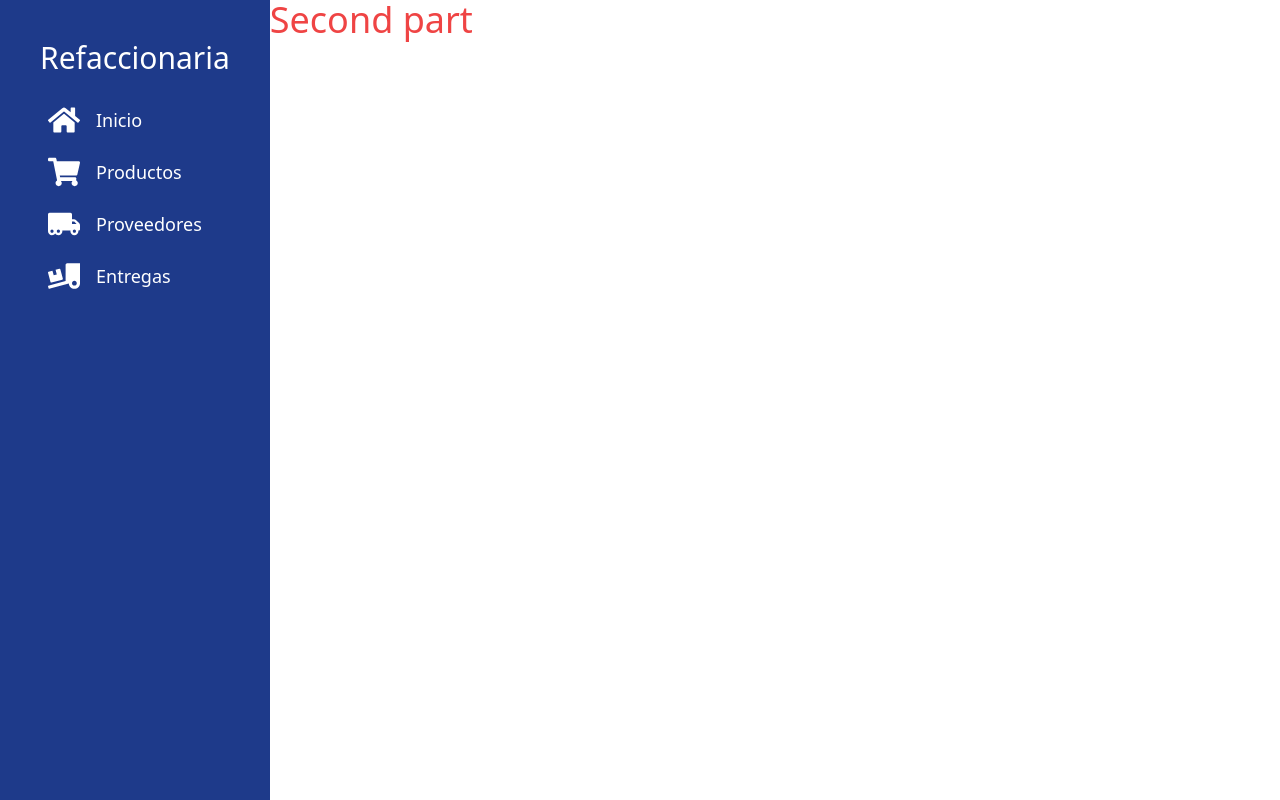
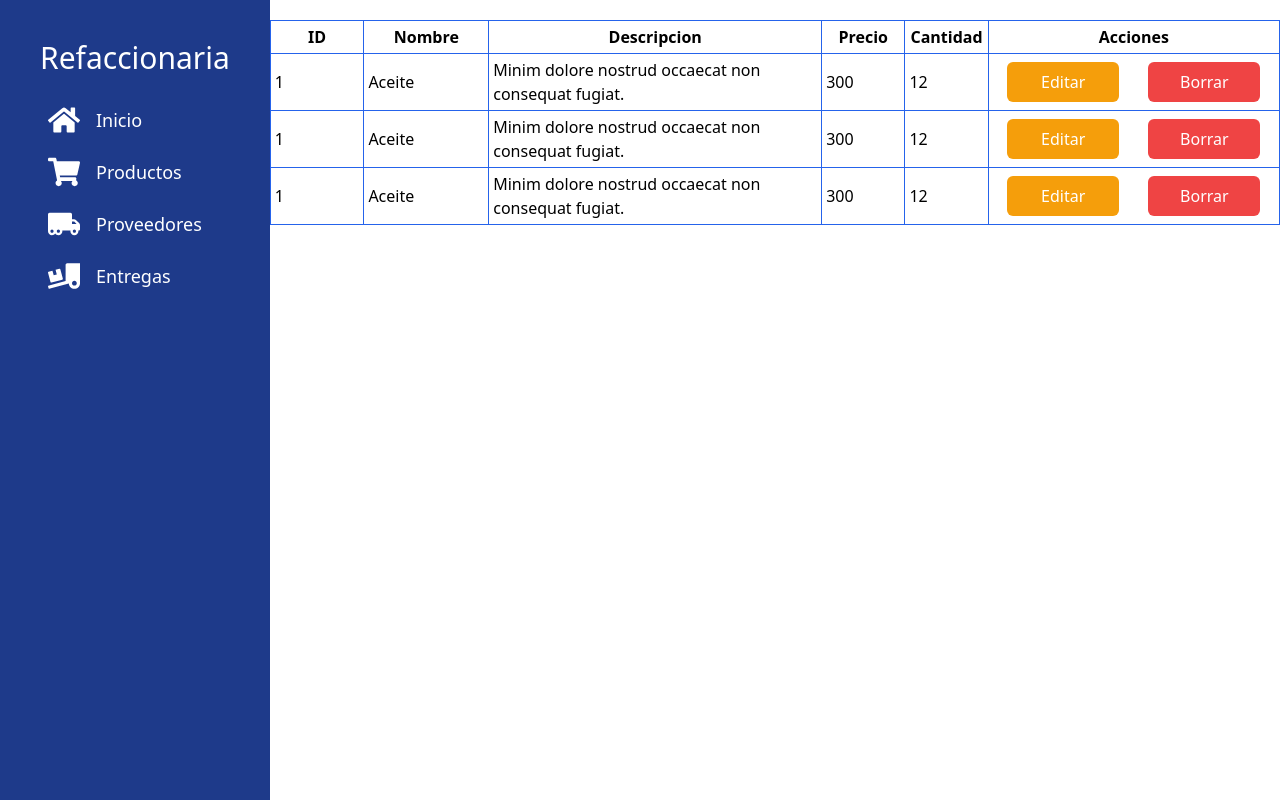
Before and after one commit to DieGopherLT/refaccionaria-frontend, a React (Create React App) app: page / in a window 1280 px wide. Built offline with nearby package versions, Linux system fonts and the light colour scheme.

Commit message:
Table design done, it's split into components is pending

```diff
--- a/src/App.tsx
+++ b/src/App.tsx
@@ -3,6 +3,7 @@ import React from 'react';
 import AppContainer from './components/UI/AppContainer';
 import Wrapper from './components/UI/Wrapper';
 import Navigation from './components/Navbar/Navigation';
+import Button from './components/UI/Button';
 
 import { navData } from './data/Navigation';
 
@@ -15,7 +16,61 @@ function App() {
                 </Wrapper>
             </div>
             <div className="flex-grow">
-                <h1 className="text-4xl text-red-500">Second part</h1>
+                <Wrapper className="max-w-5xl mt-5">
+                    <table className="w-full border-collapse table-fixed">
+                        <thead>
+                            <tr>
+                                <th className="p-1 border border-blue-600 md:w-9">ID</th>
+                                <th className="p-1 border border-blue-600 md:w-12">Nombre</th>
+                                <th className="p-1 border border-blue-600 md:w-32">Descripcion</th>
+                                <th className="p-1 border border-blue-600 md:w-8">Precio</th>
+                                <th className="p-1 border border-blue-600 md:w-8">Cantidad</th>
+                                <th className="p-1 border border-blue-600 md:w-28">Acciones</th>
+                            </tr>
+                        </thead>
+                        <tbody>
+                            <tr>
+                                <td className="p-1 border border-blue-600">1</td>
+                                <td className="p-1 border border-blue-600">Aceite</td>
+                                <td className="p-1 border border-blue-600">Minim dolore nostrud occaecat non consequat fugiat.</td>
+                                <td className="p-1 border border-blue-600">300</td>
+                                <td className="p-1 border border-blue-600">12</td>
+                                <td className="p-1 border border-blue-600">
+                                    <div className="flex justify-around">
+                                        <Button color='yellow' text='Editar'/>
+                                        <Button color='red' text='Borrar' />
+                                    </div>
+                                </td>
+                            </tr>
+                            <tr>
+                                <td className="p-1 border border-blue-600">1</td>
+                                <td className="p-1 border border-blue-600">Aceite</td>
+                                <td className="p-1 border border-blue-600">Minim dolore nostrud occaecat non consequat fugiat.</td>
+                                <td className="p-1 border border-blue-600">300</td>
+                                <td className="p-1 border border-blue-600">12</td>
+                                <td className="p-1 border border-blue-600">
+                                    <div className="flex justify-around">
+                                        <Button color='yellow' text='Editar'/>
+                                        <Button color='red' text='Borrar' />
+                                    </div>
+                                </td>
+                            </tr>
+                            <tr>
+                                <td className="p-1 border border-blue-600">1</td>
+                                <td className="p-1 border border-blue-600">Aceite</td>
+                                <td className="p-1 border border-blue-600">Minim dolore nostrud occaecat non consequat fugiat.</td>
+                                <td className="p-1 border border-blue-600">300</td>
+                                <td className="p-1 border border-blue-600">12</td>
+                                <td className="p-1 border border-blue-600">
+                                    <div className="flex justify-around">
+                                        <Button color='yellow' text='Editar'/>
+                                        <Button color='red' text='Borrar' />
+                                    </div>
+                                </td>
+                            </tr>
+                        </tbody>
+                    </table>
+                </Wrapper>
             </div>
         </AppContainer>
     );
--- a/src/components/UI/Wrapper.tsx
+++ b/src/components/UI/Wrapper.tsx
@@ -5,7 +5,7 @@ interface WrapperProps {
 }
 
 const Wrapper: FC<WrapperProps> = ({ children, className }) => {
-    const classes = `mx-auto w-11/12 md:container md:w-full ${className ? className : ''}`;
+    const classes = `mx-auto w-11/12 md:w-full ${className ? className : ''}`;
     return (
         <div className={ classes }>
             { children }
```
